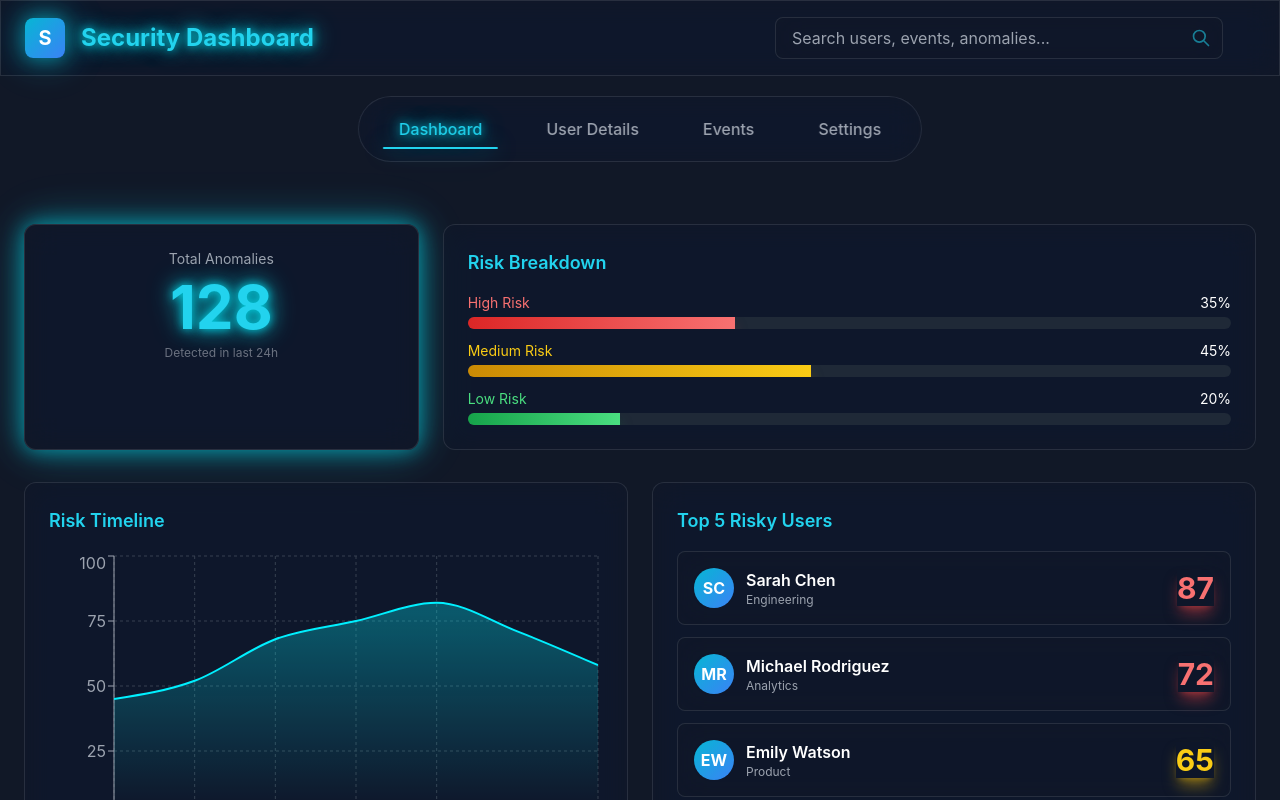
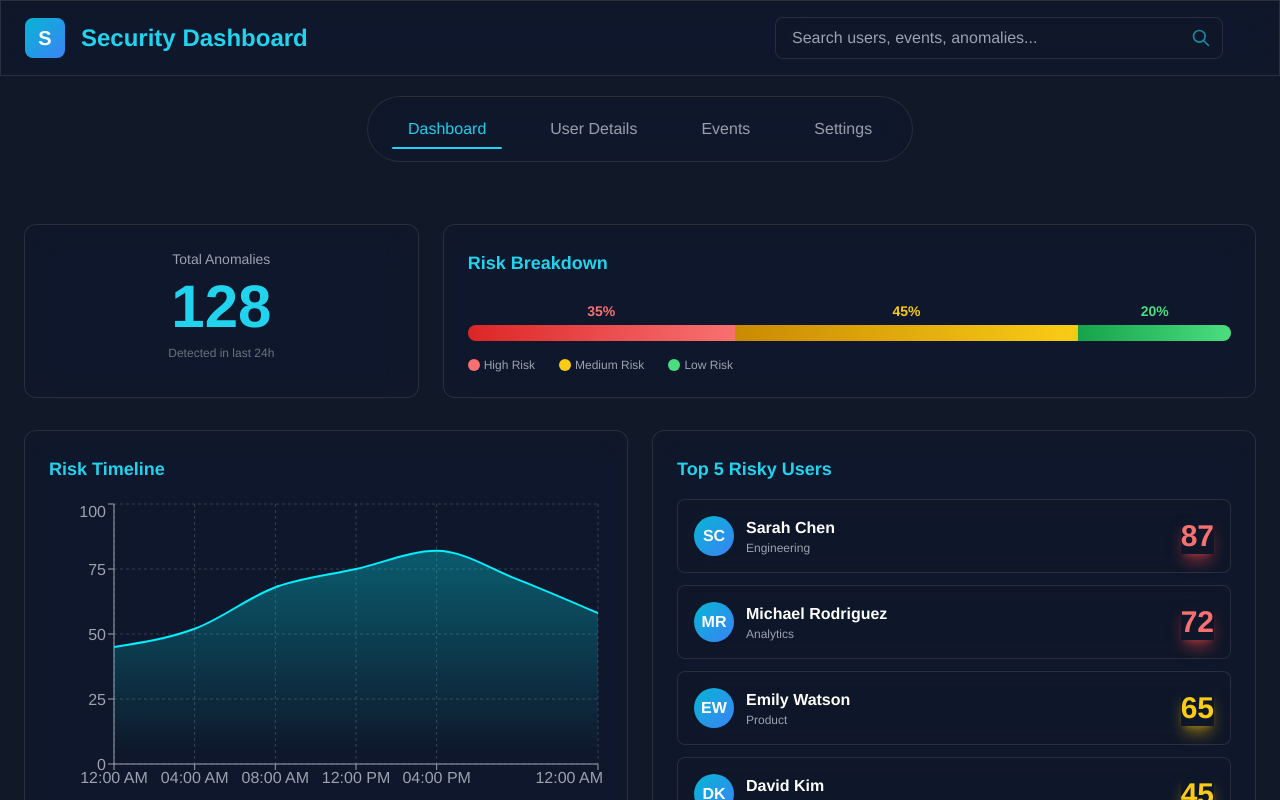
Before and after one commit to besque/argus, a React (Vite) app in the folder frontend/: page / in a window 1280 px wide. Shown: the top 800 px of the page. Built offline with nearby package versions, Linux system fonts and the light colour scheme.

Commit message:
Risk breakdown graph optimized

```diff
--- a/frontend/package.json
+++ b/frontend/package.json
@@ -5,7 +5,7 @@
   "type": "module",
   "scripts": {
     "dev": "vite",
-    "build": "tsc && vite build",
+    "build": "vite build",
     "preview": "vite preview",
     "lint": "eslint . --ext ts,tsx --report-unused-disable-directives --max-warnings 0"
   },
--- a/frontend/src/index.css
+++ b/frontend/src/index.css
@@ -5,9 +5,9 @@
 @layer base {
   body {
     @apply bg-gray-900 text-gray-100;
-    font-family: 'Inter', -apple-system, BlinkMacSystemFont, 'Segoe UI', 'Roboto', 'Oxygen',
-      'Ubuntu', 'Cantarell', 'Fira Sans', 'Droid Sans', 'Helvetica Neue',
-      sans-serif;
+    /* Font family changed to prioritize Helvetica, as requested */
+    font-family: 'Helvetica Neue', 'Helvetica', -apple-system, BlinkMacSystemFont, 'Segoe UI', 'Roboto', 'Oxygen',
+      'Ubuntu', 'Cantarell', 'Fira Sans', 'Droid Sans', sans-serif;
     -webkit-font-smoothing: antialiased;
     -moz-osx-font-smoothing: grayscale;
   }
@@ -28,32 +28,11 @@
 
   .glass-hover:hover {
     border-color: rgba(0, 240, 255, 0.5);
-    box-shadow: 0 0 20px rgba(0, 240, 255, 0.3);
   }
 
   .neon-text {
-    text-shadow: 0 0 10px rgba(0, 240, 255, 0.8),
-                 0 0 20px rgba(0, 240, 255, 0.6),
-                 0 0 30px rgba(0, 240, 255, 0.4);
   }
 
   .neon-glow {
-    box-shadow: 0 0 20px rgba(0, 240, 255, 0.5),
-                0 0 40px rgba(0, 240, 255, 0.3),
-                0 0 60px rgba(0, 240, 255, 0.1);
-  }
-
-  .pulse-glow {
-    animation: pulse-glow 2s cubic-bezier(0.4, 0, 0.6, 1) infinite;
-  }
-
-  @keyframes pulse-glow {
-    0%, 100% {
-      box-shadow: 0 0 10px rgba(0, 240, 255, 0.4);
-    }
-    50% {
-      box-shadow: 0 0 20px rgba(0, 240, 255, 0.8),
-                  0 0 30px rgba(0, 240, 255, 0.6);
-    }
   }
 }
--- a/frontend/src/views/Dashboard.tsx
+++ b/frontend/src/views/Dashboard.tsx
@@ -69,49 +69,62 @@ const Dashboard = React.memo(() => {
         </GlassCard>
 
 <GlassCard className="lg:col-span-2">
-          <h3 className="text-lg font-semibold mb-4 text-cyan-400">Risk Breakdown</h3>
-          <div className="space-y-3">
-            <div>
-              <div className="flex justify-between text-sm mb-1">
-                <span className="text-red-400">High Risk</span>
-                <span className="text-white">{riskBreakdown.high}%</span>
+  <h3 className="text-lg font-semibold mb-6 text-cyan-400">Risk Breakdown</h3>
+
+  {/* Percentages Above Bar */}
+  <div className="flex w-full mb-1 text-sm font-bold">
+    <div className="text-red-400 text-center" style={{ width: `${riskBreakdown.high}%` }}>
+      {riskBreakdown.high > 0 ? `${riskBreakdown.high}%` : ''}
     </div>
-              <div className="h-3 rounded-full bg-gray-800 overflow-hidden">
+    <div className="text-yellow-400 text-center" style={{ width: `${riskBreakdown.medium}%` }}>
+      {riskBreakdown.medium > 0 ? `${riskBreakdown.medium}%` : ''}
+    </div>
+    <div className="text-green-400 text-center" style={{ width: `${riskBreakdown.low}%` }}>
+      {riskBreakdown.low > 0 ? `${riskBreakdown.low}%` : ''}
+    </div>
+  </div>
+
+  {/* Combined Single Bar Display */}
+  <div className="h-4 rounded-full bg-gray-800 flex overflow-hidden">
+    {/* High Risk Segment (Red) */}
     <motion.div
       initial={{ width: 0 }}
       animate={{ width: `${riskBreakdown.high}%` }}
       transition={{ duration: 1, delay: 0.2 }}
       className="h-full bg-gradient-to-r from-red-600 to-red-400 shadow-lg shadow-red-500/50"
+      style={{ minWidth: riskBreakdown.high > 0 ? '5px' : '0' }}
     />
-              </div>
-            </div>
-            <div>
-              <div className="flex justify-between text-sm mb-1">
-                <span className="text-yellow-400">Medium Risk</span>
-                <span className="text-white">{riskBreakdown.medium}%</span>
-              </div>
-              <div className="h-3 rounded-full bg-gray-800 overflow-hidden">
+    {/* Medium Risk Segment (Yellow) */}
     <motion.div
       initial={{ width: 0 }}
       animate={{ width: `${riskBreakdown.medium}%` }}
       transition={{ duration: 1, delay: 0.4 }}
       className="h-full bg-gradient-to-r from-yellow-600 to-yellow-400 shadow-lg shadow-yellow-500/50"
+      style={{ minWidth: riskBreakdown.medium > 0 ? '5px' : '0' }}
     />
-              </div>
-            </div>
-            <div>
-              <div className="flex justify-between text-sm mb-1">
-                <span className="text-green-400">Low Risk</span>
-                <span className="text-white">{riskBreakdown.low}%</span>
-              </div>
-              <div className="h-3 rounded-full bg-gray-800 overflow-hidden">
+    {/* Low Risk Segment (Green) */}
     <motion.div
       initial={{ width: 0 }}
       animate={{ width: `${riskBreakdown.low}%` }}
       transition={{ duration: 1, delay: 0.6 }}
       className="h-full bg-gradient-to-r from-green-600 to-green-400 shadow-lg shadow-green-500/50"
+      style={{ minWidth: riskBreakdown.low > 0 ? '5px' : '0' }}
     />
   </div>
+
+  {/* Legend Below Bar */}
+  <div className="flex justify-start space-x-6 mt-4 text-xs text-gray-400">
+    <div className="flex items-center space-x-1">
+      <span className="w-3 h-3 rounded-full bg-red-400 inline-block" />
+      <span>High Risk</span>
+    </div>
+    <div className="flex items-center space-x-1">
+      <span className="w-3 h-3 rounded-full bg-yellow-400 inline-block" />
+      <span>Medium Risk</span>
+    </div>
+    <div className="flex items-center space-x-1">
+      <span className="w-3 h-3 rounded-full bg-green-400 inline-block" />
+      <span>Low Risk</span>
     </div>
   </div>
 </GlassCard>
--- a/frontend/tailwind.config.js
+++ b/frontend/tailwind.config.js
@@ -20,6 +20,10 @@ export default {
       backdropBlur: {
         xs: '2px',
       },
+      // Added: Overriding the default 'sans' font stack to prioritize Helvetica
+      fontFamily: {
+        sans: ['Helvetica Neue', 'Helvetica', 'Arial', 'sans-serif'],
+      },
     },
   },
   plugins: [],
```
Also changed, not shown: package.json (added, +11 -0 lines). Lines whose indentation alone changed are shown as unchanged.
